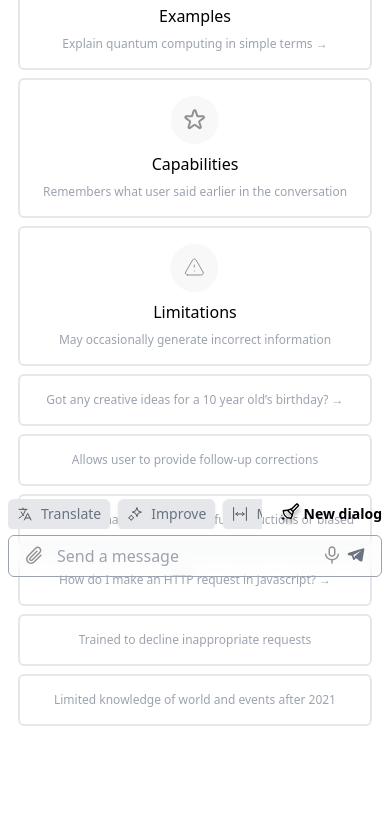
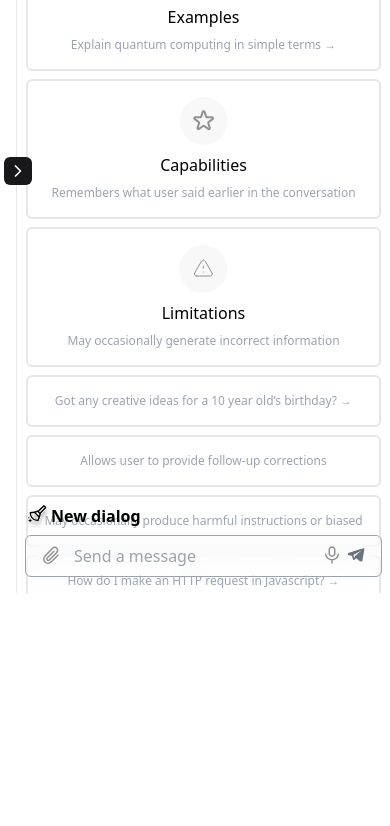
Before and after one commit to mahdibashirione/GPT, a Gatsby site: page / in a window 390 px wide. Shown: the part 251-1077 px from the top of the page. After the commit the page ends 844 px from the top, so only its background shows below. Built offline with nearby package versions, Linux system fonts and the light colour scheme; Gatsby itself is replaced by a stand-in of ours.

Commit message:
add sidebar and handle for mobile and pc

```diff
--- a/src/Components/DropDown.js
+++ b/src/Components/DropDown.js
@@ -79,7 +79,7 @@ const DropDown = () => {
   };
 
   return (
-    <div className="md:hidden relative min-w-fit flex items-center">
+    <div className="md:hidden min-w-fit flex items-center">
       <button
         onClick={isOpen ? handleCluseDropDown : handleOpenDropDown}
         className="flex flex-col gap-1.5 overflow-hidden"
@@ -103,7 +103,7 @@ const DropDown = () => {
       <motion.ul
         initial={{ maxHeight: "0" }}
         animate={isOpen ? { maxHeight: "200px" } : { maxHeight: "0" }}
-        className={`min-w-[100vw] absolute top-[calc(100%+10px)] -right-4 border-b overflow-hidden bg-white`}
+        className={`w-full absolute top-full right-0 overflow-hidden bg-white border-b`}
       >
         {option.reverse().map((item) => {
           return (
--- a/src/Components/Navbar.js
+++ b/src/Components/Navbar.js
@@ -71,7 +71,7 @@ const Navbar = () => {
   ];
 
   return (
-    <header className="fixed top-0 left-0 lg:left-auto mx-auto backdrop-blur-sm whitespace-nowrap px-4 py-2.5 border-b w-full">
+    <header className="col-start-2 col-end-3 row-start-1 row-end-2 lg:left-auto mx-auto backdrop-blur-sm z-20 whitespace-nowrap p-2.5 w-full relative min-w-[280px]">
       <div className="flex container justify-between">
         <div className="flex items-center min-w-fit mr-12">
           <img src="../../logo.png" alt="logo" />
--- a/src/Components/SendBox.js
+++ b/src/Components/SendBox.js
@@ -15,112 +15,11 @@ const SendBox = () => {
     }
   };
 
-  const options = [
-    {
-      id: 1,
-      title: "Translate",
-      icon: (
-        <svg
-          width="16"
-          height="16"
-          viewBox="0 0 16 16"
-          fill="none"
-          xmlns="http://www.w3.org/2000/svg"
-        >
-          <path
-            d="M2 3.33333H10M6 2V3.33333M6.69867 9.66667C5.67207 8.6039 4.85032 7.36088 4.27467 6M8.33333 12H13M7.33333 14L10.6667 7.33333L14 14M8.50067 3.33333C7.85533 7.18 5.38 10.4067 2 12.086"
-            stroke="#585858"
-            strokeLinecap="round"
-            strokeLinejoin="round"
-          />
-        </svg>
-      ),
-    },
-    {
-      id: 2,
-      title: "Improve",
-      icon: (
-        <svg
-          width="16"
-          height="16"
-          viewBox="0 0 16 16"
-          fill="none"
-          xmlns="http://www.w3.org/2000/svg"
-        >
-          <path
-            d="M9.88245 1.6001L11.1026 4.89757L14.4001 6.11775L11.1026 7.33792L9.88245 10.6354L8.66228 7.33792L5.3648 6.11775L8.66228 4.89757L9.88245 1.6001Z"
-            stroke="#585858"
-            strokeLinejoin="round"
-          />
-          <path
-            d="M4.23539 9.12951L5.30128 10.6989L6.87069 11.7648L5.30128 12.8307L4.23539 14.4001L3.16951 12.8307L1.6001 11.7648L3.16951 10.6989L4.23539 9.12951Z"
-            stroke="#585858"
-            strokeLinejoin="round"
-          />
-        </svg>
-      ),
-    },
-    {
-      id: 3,
-      title: "Make longer",
-      icon: (
-        <svg
-          width="16"
-          height="16"
-          viewBox="0 0 16 16"
-          fill="none"
-          xmlns="http://www.w3.org/2000/svg"
-        >
-          <path
-            d="M14.4001 1.6001V14.4001M1.6001 1.6001V14.4001M10.3797 6.4001L12.0001 8.0001M12.0001 8.0001L10.3797 9.6001M12.0001 8.0001H4.0001M5.62047 9.6001L4.0001 8.0001M4.0001 8.0001L5.62047 6.4001"
-            stroke="#585858"
-            strokeLinecap="round"
-            strokeLinejoin="round"
-          />
-        </svg>
-      ),
-    },
-    {
-      id: 4,
-      title: "Make shorter",
-      icon: (
-        <svg
-          width="16"
-          height="16"
-          viewBox="0 0 16 16"
-          fill="none"
-          xmlns="http://www.w3.org/2000/svg"
-        >
-          <path
-            d="M7.99989 14.4001L7.99989 1.6001M4.26317 6.25464L6.07655 8.0001M6.07655 8.0001L4.26317 9.74555M6.07655 8.0001H1.6001M11.737 9.74555L9.92364 8.0001M9.92364 8.0001L11.737 6.25464M9.92364 8.0001L14.4001 8.0001"
-            stroke="#585858"
-            strokeLinecap="round"
-            strokeLinejoin="round"
-          />
-        </svg>
-      ),
-    },
-  ];
-
   return (
-    <aside className="fixed bottom-0 left-0 w-full py-4 px-2">
-      <div className="w-full max-w-[600px] pt-9 mx-auto z-10 relative">
-        {/* Options */}
-        <div className="absolute w-full top-0 flex items-center justify-between text-sm gap-4">
-          <ul className="text-gray-500 flex gap-2 overflow-x-scroll scrollbar-none">
-            {options.map((item) => {
-              return (
-                <li
-                  key={item.id}
-                  className="py-1 px-2 rounded-md border bg-gray-200 shadow flex items-center gap-2 min-w-fit select-none cursor-pointer duration-150 active:scale-95"
-                >
-                  {item.icon}
-                  {item.title}
-                </li>
-              );
-            })}
-          </ul>
-          <button className="min-w-fit flex font-semibold items-center active:scale-95 duration-150">
+    <aside className="absolute bottom-0 left-0 w-full py-4 px-2">
+      <div className="w-full max-w-[600px] min-w-[280px] pt-8 mx-auto z-10 relative">
+        {/* New Dialog */}
+        <button className="absolute top-0 left-0 min-w-fit flex font-semibold items-center active:scale-95 duration-150">
           <svg
             width="26"
             height="26"
@@ -184,7 +83,6 @@ const SendBox = () => {
           </svg>
           New dialog
         </button>
-        </div>
         {/* Input */}
         <form onSubmit={handleSubmit}>
           <input
--- a/src/Components/Sidebar.js
+++ b/src/Components/Sidebar.js
@@ -1,12 +1,23 @@
 import React, { useState } from "react";
+import { FiChevronRight } from "react-icons/fi";
 import "../styles/global.css";
 
 const Sidebar = () => {
+  const [isOpen, setIsOpen] = useState(false);
+
   return (
     <nav
-      className={`hidden lg:block border-r p-2 lg:w-[340px] duration-200 relative`}
+      className={`p-2 col-span-1 row-span-2 border-r relative duration-300 lg:w-[300px] ${
+        isOpen ? "w-44" : "w-4"
+      }`}
     >
       <div className="sticky top-2"></div>
+      <button
+        className={`w-7 h-7 bg-zinc-900 text-white absolute top-1/2 -translate-y-1/2 -right-4 flex items-center justify-center rounded-md text-xl active:scale-95 duration-300 z-10 lg:hidden`}
+        onClick={(e) => setIsOpen(!isOpen)}
+      >
+        <FiChevronRight className={`${isOpen && "rotate-180"}`} />
+      </button>
     </nav>
   );
 };
--- a/src/Components/Welcome.js
+++ b/src/Components/Welcome.js
@@ -99,7 +99,7 @@ const Welcome = () => {
   ];
 
   return (
-    <article className="w-full flex flex-col items-center pt-6">
+    <article className="w-full min-w-[280px] flex flex-col items-center pt-6">
       <h3 className="font-semibold text-3xl">Chat GPT</h3>
       <p className="text-sm text-gray-400 mb-8">Ver 4.0 Mar 14</p>
       <ul className="grid grid-cols-1 md:grid-cols-2 lg:grid-cols-3 gap-2 max-w-[600px]">
--- a/src/pages/index.js
+++ b/src/pages/index.js
@@ -4,19 +4,21 @@ import Welcome from "../Components/Welcome";
 import SendBox from "../Components/SendBox";
 import "../styles/global.css";
 import Navbar from "../Components/Navbar";
+import Sidebar from "../Components/Sidebar";
 
 const HomePage = () => {
   return (
-    <>
+    <div className="h-screen w-screen grid overflow-hidden grid-rows-[69px_minmax(0,1fr)] grid-cols-[minmax(0,auto)_minmax(0,1fr)] max-w-[1600px] mx-auto">
       <Navbar />
-      <main className="container mt-[69px] pb-32 px-2">
-        <section className="overflow-hidden container">
+      <Sidebar />
+      <main className="row-span-1 col-span-1 px-2 relative border-t">
+        <section className="overflow-scroll h-full max-h-[100vh-69px] scrollbar-none pb-28">
           <Welcome />
-          <SendBox />
         </section>
+        <SendBox />
       </main>
       <Toaster position="top-center" reverseOrder={false} />
-    </>
+    </div>
   );
 };
 
```
Lines whose indentation alone changed are shown as unchanged.
